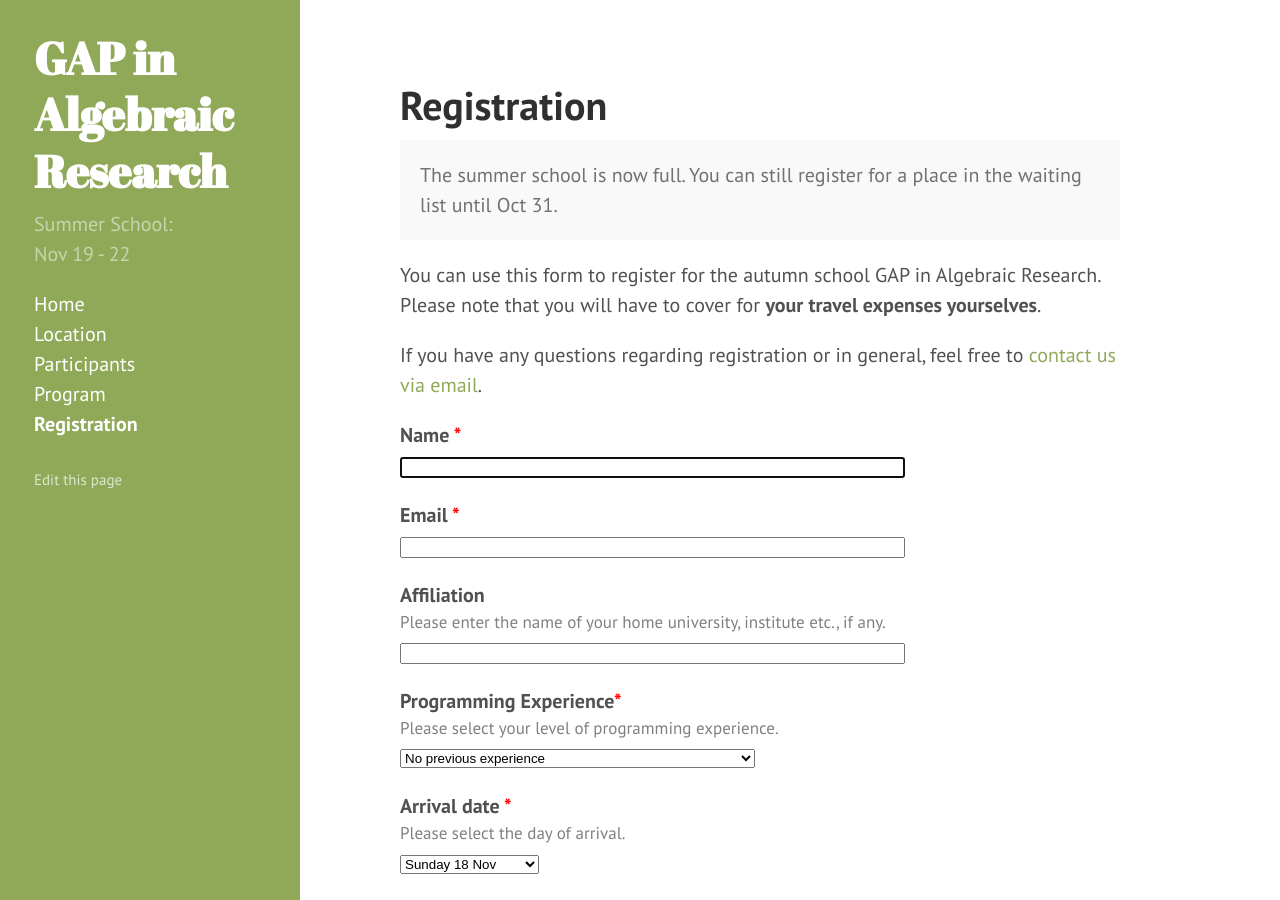
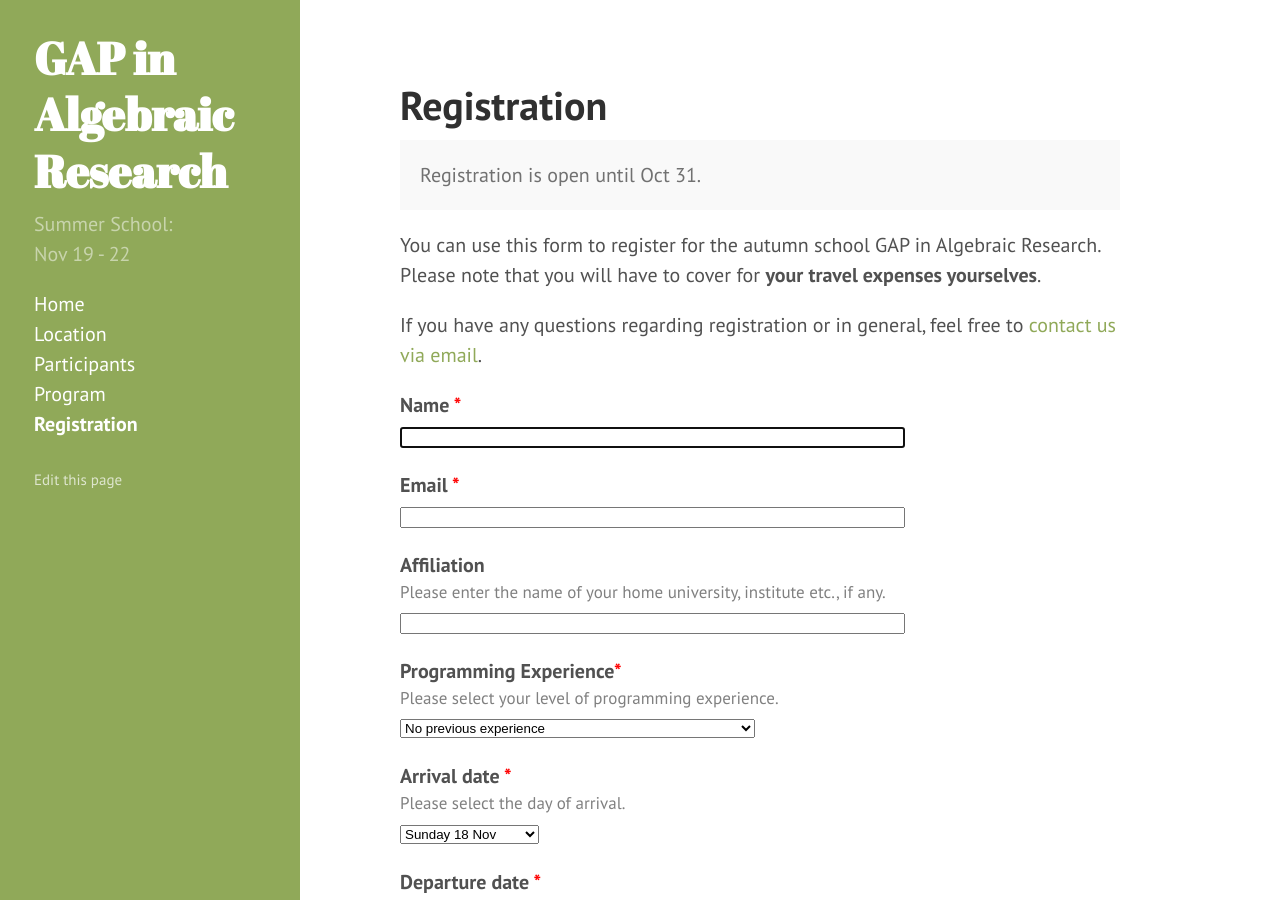
Before and after one commit to lbfm-rwth/gap-in-algebraic-research-2018, a Jekyll site: the page built from registration.html, in a window 1280 px wide and 900 px high. Built offline with Jekyll 4.4.1, drawn with Linux system fonts in a browser that asks for light colours.

Commit message:
Reopen registration

```diff
--- a/registration.html
+++ b/registration.html
@@ -14,7 +14,7 @@ email: sergio@mathb.rwth-aachen.de
 <p class="message">Registration is closed.</p>
 
 {% when 'open' %}
-<p class="message">The summer school is now full. You can still register for a place in the waiting list until Oct 31.</p>
+<p class="message">Registration is open until Oct 31.</p>
 
 <p>
 You can use this form to register for the autumn school {{ site.title }}.
```
